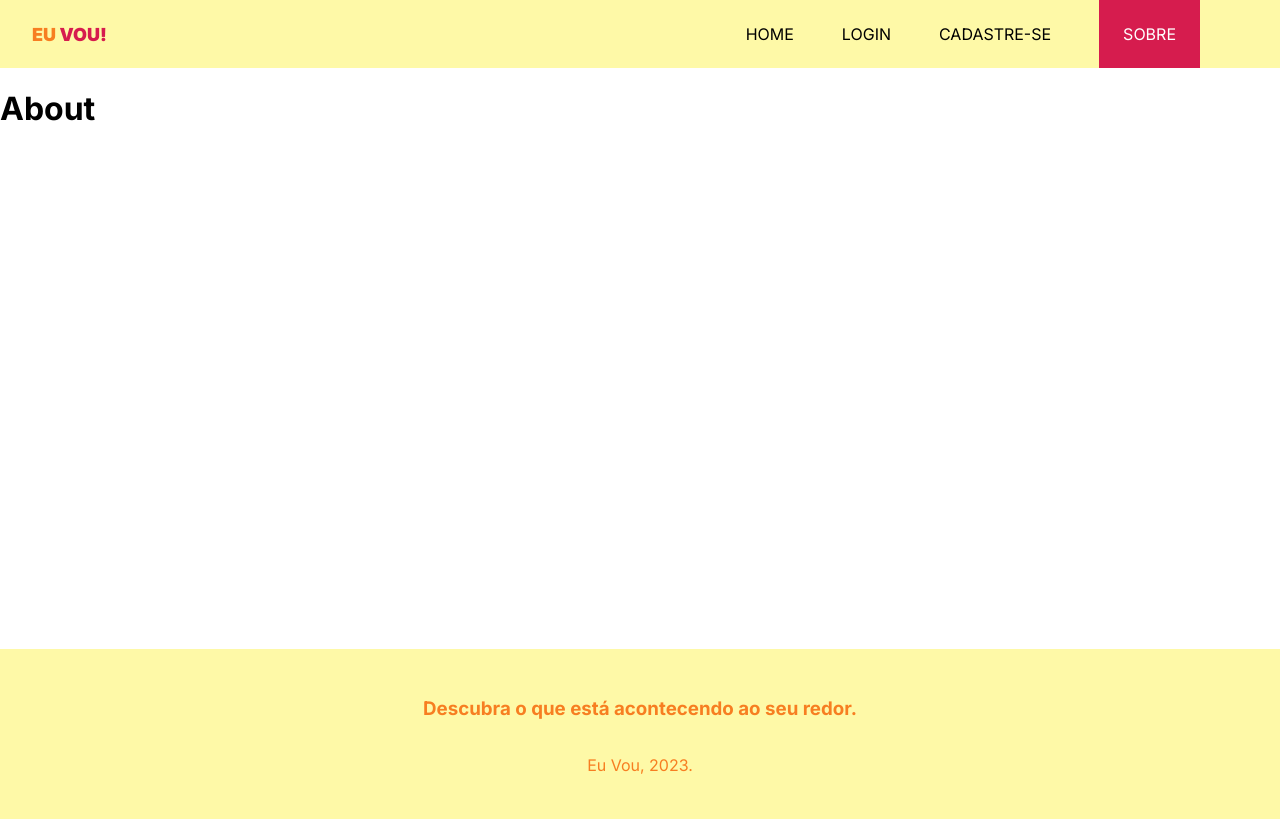
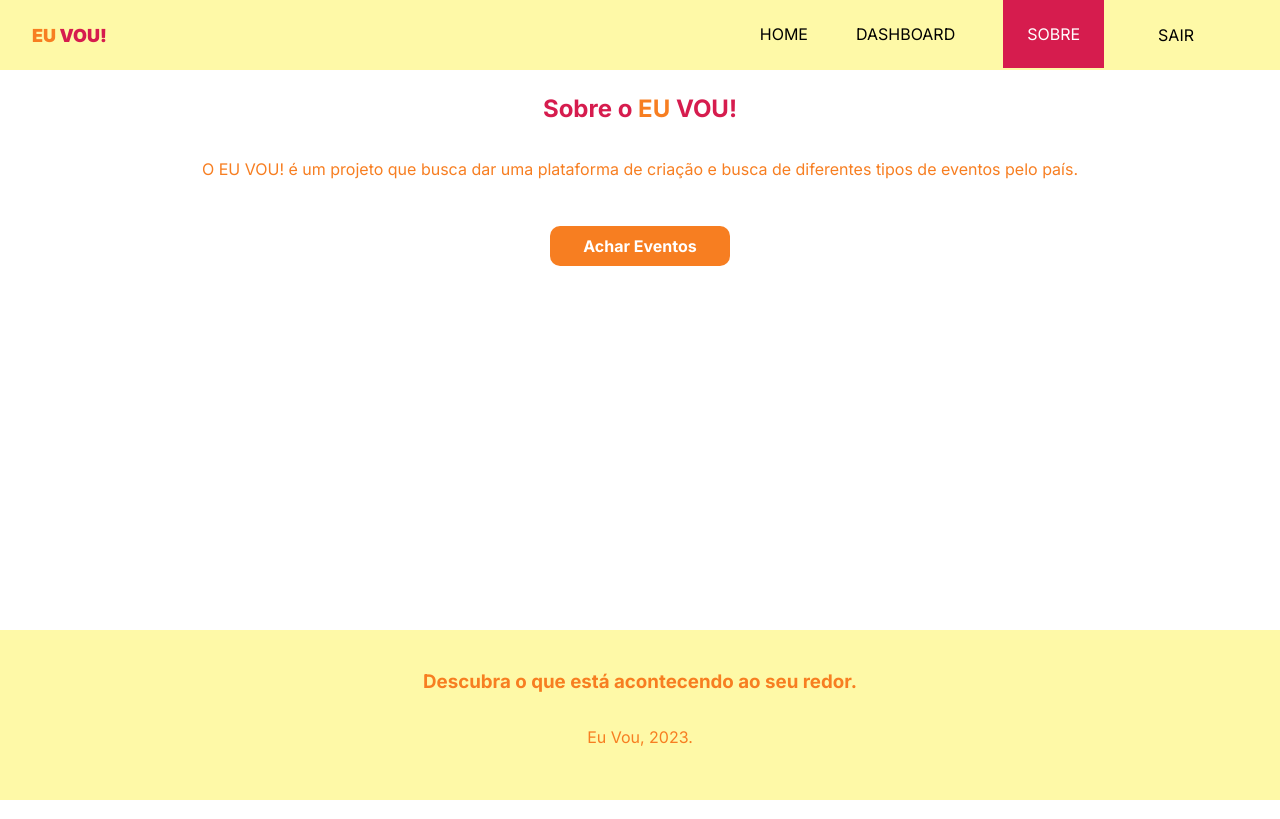
Before and after one commit to DanielSantosProg/Eu-Vou, a React (Create React App) app in the folder eu-vou/: page /about in a window 1280 px wide. Built offline with nearby package versions, Linux system fonts and the light colour scheme; no server answers; sample sign-in values are in the browser's storage.

Commit message:
Added Logout function

```diff
--- a/eu-vou/src/App.js
+++ b/eu-vou/src/App.js
@@ -13,6 +13,7 @@ import Navbar from "./components/Navbar";
 import Footer from "./components/Footer";
 import Login from "./pages/Login/Login";
 import Register from "./pages/Register/Register";
+import Dashboard from "./pages/Dashboard/Dashboard";
 
 function App() {
   const [user, setUser] = useState(undefined);
@@ -32,15 +33,25 @@ function App() {
 
   return (
     <div className="App">
-      <AuthProvider>
-        <BrowserRouter value={{ user }}>
+      <AuthProvider value={{ user }}>
+        <BrowserRouter>
           <Navbar />
           <div className="container">
             <Routes>
               <Route path="/" element={<Home />} />
               <Route path="/about" element={<About />} />
-              <Route path="/login" element={<Login />} />
-              <Route path="/register" element={<Register />} />
+              <Route
+                path="/login"
+                element={!user ? <Login /> : <Navigate to="/" />}
+              />
+              <Route
+                path="/register"
+                element={!user ? <Register /> : <Navigate to="/" />}
+              />
+              <Route
+                path="/dashboard"
+                element={user ? <Dashboard /> : <Navigate to="/login" />}
+              />
             </Routes>
           </div>
           <Footer />
--- a/eu-vou/src/components/Navbar.js
+++ b/eu-vou/src/components/Navbar.js
@@ -1,7 +1,15 @@
 import { NavLink } from "react-router-dom";
+
+import { useAuthentication } from "../hooks/useAuthentication";
+
+import { useAuthValue } from "../context/authContext";
+
 import styles from "./Navbar.module.css";
 
 const Navbar = () => {
+  const { user } = useAuthValue();
+  const { logout } = useAuthentication();
+
   return (
     <nav className={styles.navbar}>
       <NavLink to="/" className={styles.logo}>
@@ -16,6 +24,8 @@ const Navbar = () => {
             Home
           </NavLink>
         </li>
+        {!user && (
+          <>
             <li>
               <NavLink
                 to="/login"
@@ -32,6 +42,20 @@ const Navbar = () => {
                 Cadastre-se
               </NavLink>
             </li>
+          </>
+        )}
+        {user && (
+          <>
+            <li>
+              <NavLink
+                to="/dashboard"
+                className={({ isActive }) => (isActive ? styles.active : "")}
+              >
+                Dashboard
+              </NavLink>
+            </li>
+          </>
+        )}
         <li>
           <NavLink
             to="/about"
@@ -40,6 +64,13 @@ const Navbar = () => {
             Sobre
           </NavLink>
         </li>
+        {user && (
+          <li>
+            <button className={styles.logoutBtn} onClick={logout}>
+              Sair
+            </button>
+          </li>
+        )}
       </ul>
     </nav>
   );
--- a/eu-vou/src/components/Navbar.module.css
+++ b/eu-vou/src/components/Navbar.module.css
@@ -1,21 +1,21 @@
 .navbar {
   display: flex;
-    box-shadow: rgba(o,o,o, .15) 0px -2px 10px 0px;
+  box-shadow: rgba(o, o, o, 0.15) 0px -2px 10px 0px;
   justify-content: space-between;
   align-items: center;
-    padding: .5em 2em;
-    background-color: #FEF9A7;
+  padding: 0.5em 2em;
+  background-color: #fef9a7;
 }
 
 .logo {
   font-size: large;
-    color: #F77E21;
+  color: #f77e21;
   font-weight: 900;
   text-decoration: none;
 }
 
 .logo span {
-    color: #D61C4E;
+  color: #d61c4e;
 }
 
 .links_list {
@@ -29,13 +29,19 @@
 }
 
 .links-list li a {
-    padding: .4em .6em;
+  padding: 0.4em 0.6em;
   text-decoration: none;
-    color: #F77E21;
+  color: #f77e21;
+}
+
+.logoutBtn {
+  background: none;
+  text-transform: uppercase;
+  color: #000;
 }
 
 .active {
-    background-color: #D61C4E;
+  background-color: #d61c4e;
   text-decoration: none;
   padding: 1.5em;
   color: #fff;
--- a/eu-vou/src/hooks/useAuthentication.js
+++ b/eu-vou/src/hooks/useAuthentication.js
@@ -60,6 +60,11 @@ export const useAuthentication = () => {
     }
   };
 
+  const logout = () => {
+    checkIfIsCancelled();
+    signOut(auth);
+  };
+
   useEffect(() => {
     return () => setCancelled(true);
   }, []);
@@ -69,5 +74,6 @@ export const useAuthentication = () => {
     createUser,
     error,
     loading,
+    logout,
   };
 };
--- a/eu-vou/src/pages/About/About.js
+++ b/eu-vou/src/pages/About/About.js
@@ -1,11 +1,21 @@
+import { Link } from "react-router-dom";
 import styles from "./About.module.css";
 
 const About = () => {
-	return (
-		<div>
-			<h1>About</h1>
-		</div>
-	);
+  return (
+    <div className={styles.about}>
+      <h2>
+        Sobre o <span>EU</span> VOU!{" "}
+      </h2>
+      <p>
+        O EU VOU! é um projeto que busca dar uma plataforma de criação e busca
+        de diferentes tipos de eventos pelo país.
+      </p>
+      <Link to="/" className="btn">
+        Achar Eventos
+      </Link>
+    </div>
+  );
 };
 
 export default About;
--- a/eu-vou/src/pages/About/About.module.css
+++ b/eu-vou/src/pages/About/About.module.css
@@ -0,0 +1,30 @@
+.about {
+  text-align: center;
+  display: flex;
+  flex-direction: column;
+  align-items: center;
+}
+
+h2 {
+  margin-top: 1em;
+  color: #d61c4e;
+}
+
+p {
+  color: #f77e21;
+  margin-bottom: 2em;
+}
+
+span {
+  color: #f77e21;
+}
+
+.about a {
+  display: block;
+  margin-top: 15px;
+  padding: 10px 15px;
+}
+
+.about a:hover {
+  color: #fff;
+}
--- /dev/null
+++ b/eu-vou/src/pages/Dashboard/Dashboard.js
@@ -0,0 +1,11 @@
+import styles from "./Dashboard.module.css";
+
+const Dashboard = () => {
+  return (
+    <div>
+      <h1>Dashboard</h1>
+    </div>
+  );
+};
+
+export default Dashboard;
```
Also changed, not shown: eu-vou/src/pages/Dashboard/Dashboard.module.css (added). Lines whose indentation alone changed are shown as unchanged.
